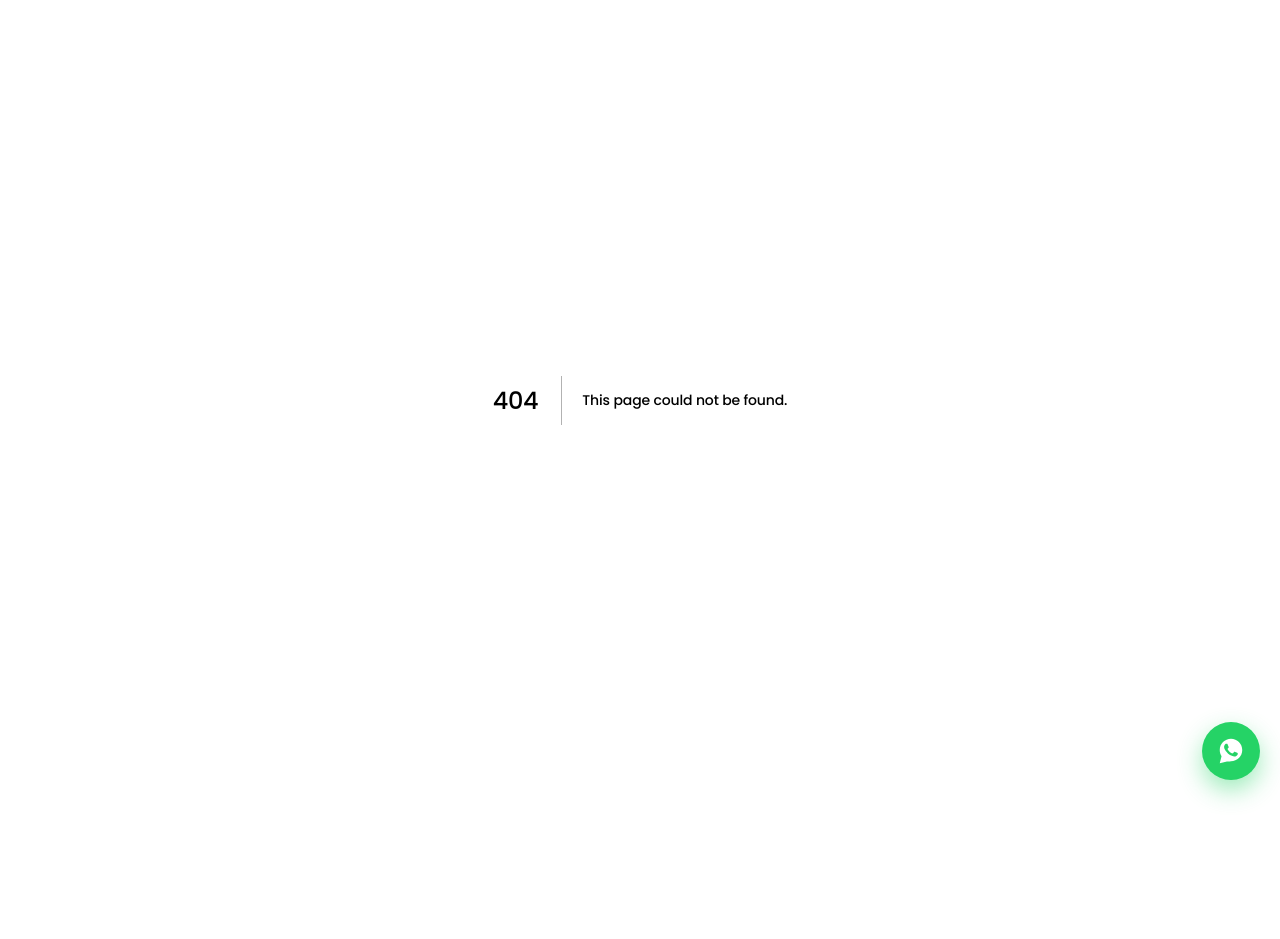
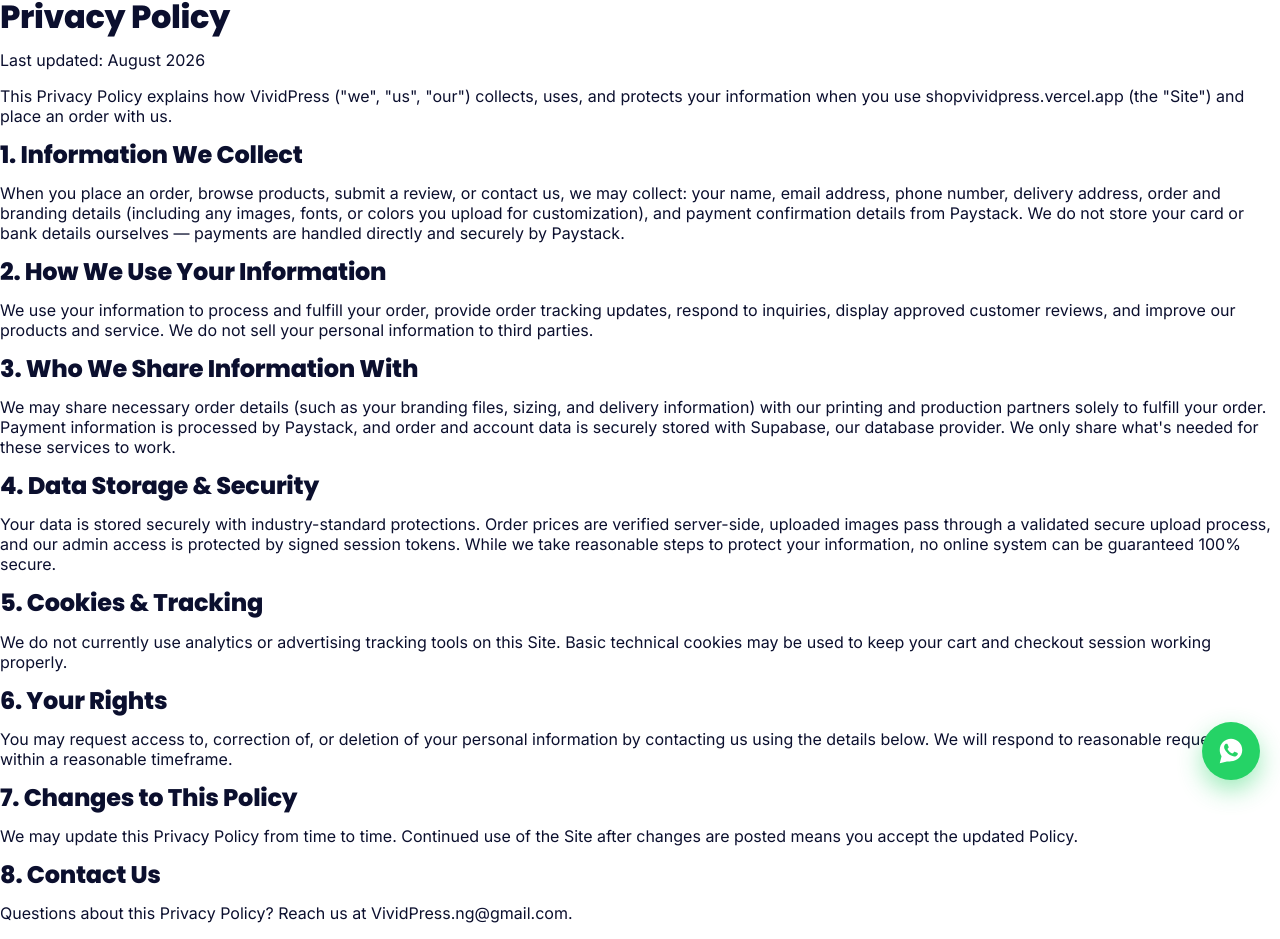
Before and after one commit to Winsoulsdev1/VividPress-App, a Next.js app: page /terms/app/privacy in a window 1280 px wide. Before the commit this address had no page. Before the commit the page ends 800 px from the top, so only its background shows below. Built offline with nearby package versions, Linux system fonts and the light colour scheme.

Commit message:
Create page.js

```diff
--- /dev/null
+++ b/app/terms/app/privacy/page.js
@@ -0,0 +1,88 @@
+export const metadata = {
+  title: "Privacy Policy | VividPress",
+};
+
+export default function PrivacyPage() {
+  return (
+    <main className="max-w-3xl mx-auto px-6 py-12 text-gray-800">
+      <h1 className="text-3xl font-bold mb-2">Privacy Policy</h1>
+      <p className="text-sm text-gray-500 mb-8">Last updated: August 2026</p>
+
+      <p className="mb-6">
+        This Privacy Policy explains how VividPress ("we", "us", "our")
+        collects, uses, and protects your information when you use
+        shopvividpress.vercel.app (the "Site") and place an order with us.
+      </p>
+
+      <h2 className="text-xl font-semibold mt-8 mb-3">1. Information We Collect</h2>
+      <p className="mb-6">
+        When you place an order, browse products, submit a review, or contact
+        us, we may collect: your name, email address, phone number, delivery
+        address, order and branding details (including any images, fonts, or
+        colors you upload for customization), and payment confirmation details
+        from Paystack. We do not store your card or bank details ourselves —
+        payments are handled directly and securely by Paystack.
+      </p>
+
+      <h2 className="text-xl font-semibold mt-8 mb-3">2. How We Use Your Information</h2>
+      <p className="mb-6">
+        We use your information to process and fulfill your order, provide
+        order tracking updates, respond to inquiries, display approved
+        customer reviews, and improve our products and service. We do not
+        sell your personal information to third parties.
+      </p>
+
+      <h2 className="text-xl font-semibold mt-8 mb-3">3. Who We Share Information With</h2>
+      <p className="mb-6">
+        We may share necessary order details (such as your branding files,
+        sizing, and delivery information) with our printing and production
+        partners solely to fulfill your order. Payment information is
+        processed by Paystack, and order and account data is securely stored
+        with Supabase, our database provider. We only share what's needed for
+        these services to work.
+      </p>
+
+      <h2 className="text-xl font-semibold mt-8 mb-3">4. Data Storage & Security</h2>
+      <p className="mb-6">
+        Your data is stored securely with industry-standard protections. Order
+        prices are verified server-side, uploaded images pass through a
+        validated secure upload process, and our admin access is protected by
+        signed session tokens. While we take reasonable steps to protect your
+        information, no online system can be guaranteed 100% secure.
+      </p>
+
+      <h2 className="text-xl font-semibold mt-8 mb-3">5. Cookies & Tracking</h2>
+      <p className="mb-6">
+        We do not currently use analytics or advertising tracking tools on
+        this Site. Basic technical cookies may be used to keep your cart and
+        checkout session working properly.
+      </p>
+
+      <h2 className="text-xl font-semibold mt-8 mb-3">6. Your Rights</h2>
+      <p className="mb-6">
+        You may request access to, correction of, or deletion of your personal
+        information by contacting us using the details below. We will respond
+        to reasonable requests within a reasonable timeframe.
+      </p>
+
+      <h2 className="text-xl font-semibold mt-8 mb-3">7. Changes to This Policy</h2>
+      <p className="mb-6">
+        We may update this Privacy Policy from time to time. Continued use of
+        the Site after changes are posted means you accept the updated
+        Policy.
+      </p>
+
+      <h2 className="text-xl font-semibold mt-8 mb-3">8. Contact Us</h2>
+      <p className="mb-6">
+        Questions about this Privacy Policy? Reach us at{" "}
+        <a
+          href="mailto:VividPress.ng@gmail.com"
+          className="text-blue-600 underline"
+        >
+          VividPress.ng@gmail.com
+        </a>
+        .
+      </p>
+    </main>
+  );
+          }
```
